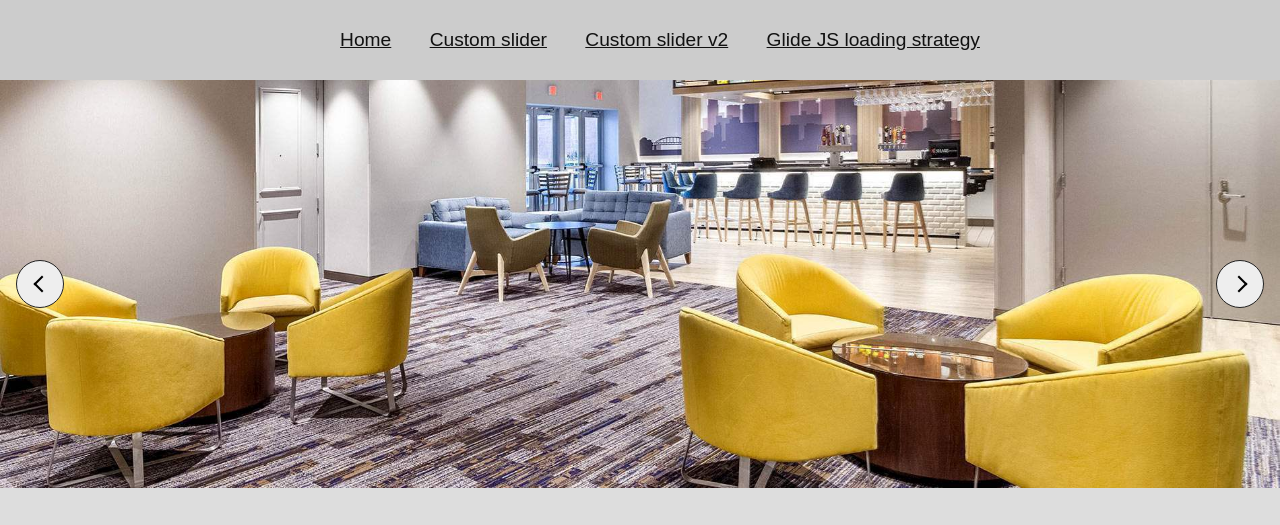
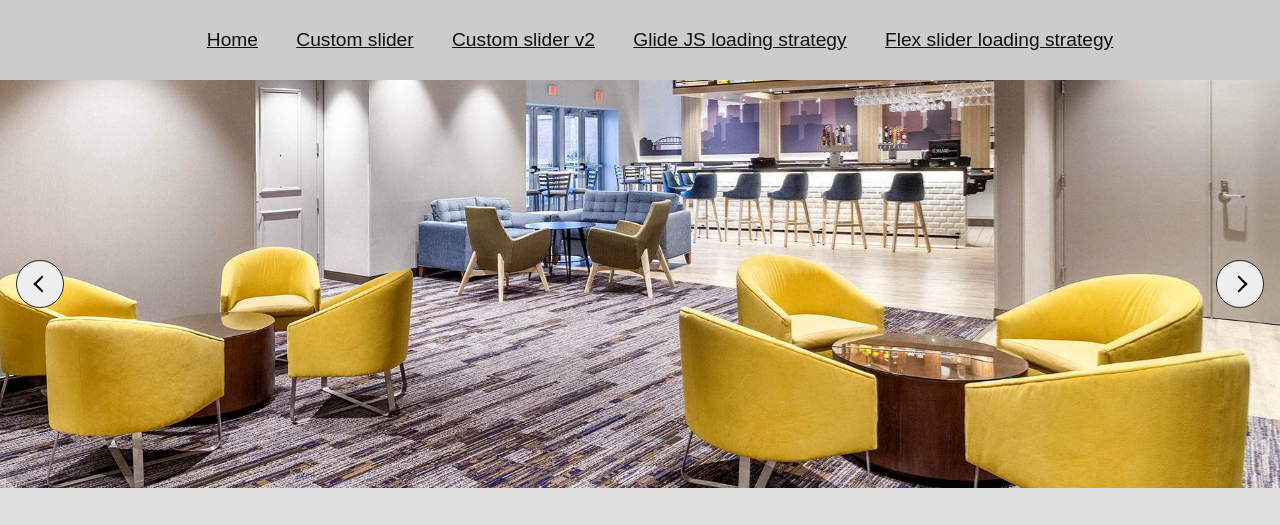
Before and after one commit to bkudyba/slider-loading-strategy, a website: page custom-slider-v2/index.html in a window 1280 px wide. Shown: the top 525 px of the page. Drawn offline with Linux system fonts and the light colour scheme.

Commit message:
Feat: Flex-slider navigation added

```diff
--- a/custom-slider-v2/index.html
+++ b/custom-slider-v2/index.html
@@ -21,6 +21,9 @@
         </li>
         <li>
           <a href="../glide-js">Glide JS loading strategy</a>
+        </li>
+        <li>
+          <a href="../flex-slider">Flex slider loading strategy</a>
         </li>
       </ul>
     </nav>
```
Also changed, not shown: custom-slider/index.html (+3 -0 lines), glide-js/index.html (+3 -0 lines), 1 other file.
